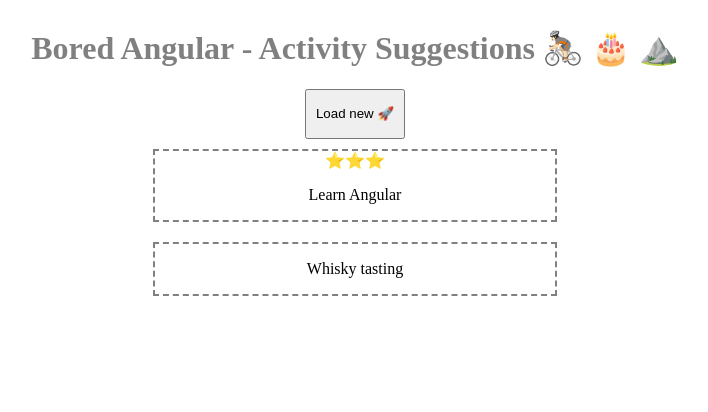
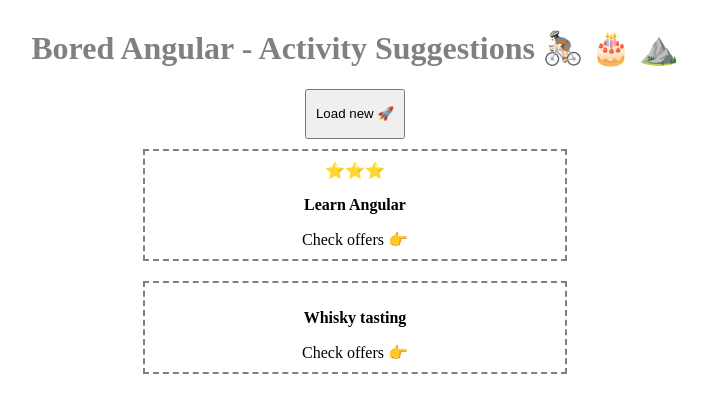
Before and after one commit to LukasMomot/bored-angular, an Angular app: page /suggestions in a window 1280 px wide. Shown: the top 412 px of the page, without its empty margins (285-993 px from the left). Built offline with nearby package versions, Linux system fonts and the light colour scheme.

Commit message:
add offers link

```diff
--- a/src/app/app.routes.ts
+++ b/src/app/app.routes.ts
@@ -1,5 +1,6 @@
 import { Routes } from '@angular/router';
 import { SuggestionsPageComponent } from '@app/activities';
+import { OffersPageComponent } from '@app/offers';
 
 export const routes: Routes = [
   {
@@ -11,4 +12,8 @@
     path: 'suggestions',
     component: SuggestionsPageComponent,
   },
+  {
+    path: 'offers',
+    component: OffersPageComponent
+  }
 ];
--- a/src/app/offers/index.ts
+++ b/src/app/offers/index.ts
@@ -0,0 +1 @@
+export * from './offers-page/offers-page.component';
--- /dev/null
+++ b/src/app/offers/offers-page/offers-page.component.css
@@ -0,0 +1,3 @@
+:host {
+  display: block;
+}
--- /dev/null
+++ b/src/app/offers/offers-page/offers-page.component.html
@@ -0,0 +1 @@
+<p>offers-page works!</p>
--- /dev/null
+++ b/src/app/offers/offers-page/offers-page.component.ts
@@ -0,0 +1,14 @@
+import { CommonModule } from '@angular/common';
+import { ChangeDetectionStrategy, Component } from '@angular/core';
+
+@Component({
+  selector: 'app-offers-page',
+  standalone: true,
+  imports: [
+    CommonModule,
+  ],
+  templateUrl: './offers-page.component.html',
+  styleUrl: './offers-page.component.css',
+  changeDetection: ChangeDetectionStrategy.OnPush,
+})
+export class OffersPageComponent { }
--- a/src/app/suggestions/activity-card/activity-card.component.css
+++ b/src/app/suggestions/activity-card/activity-card.component.css
@@ -10,9 +10,24 @@
   min-height: 50px;
   min-width: 400px;
   border: 2px dashed grey;
+  padding: 10px;
 }
 
 .card-container:hover {
   border: 2px dashed gold;
   transition: border 0.3s ease-in-out;
 }
+
+a {
+  text-decoration: none;
+  color: black;
+}
+
+a:hover {
+  color: gold;
+  transition: color 0.3s ease-in-out;
+}
+
+p {
+  font-weight: bold;
+}
--- a/src/app/suggestions/activity-card/activity-card.component.html
+++ b/src/app/suggestions/activity-card/activity-card.component.html
@@ -4,4 +4,5 @@
   }
 
   <p>{{ activity.activity }}</p>
+  <a [routerLink]="['/offers']">Check offers 👉</a>
 </div>
--- a/src/app/suggestions/activity-card/activity-card.component.ts
+++ b/src/app/suggestions/activity-card/activity-card.component.ts
@@ -1,12 +1,14 @@
 import { CommonModule } from '@angular/common';
 import { ChangeDetectionStrategy, Component, Input } from '@angular/core';
 import { Activity } from '../activity';
+import { RouterLink } from '@angular/router';
 
 @Component({
   selector: 'app-activity-card',
   standalone: true,
   imports: [
     CommonModule,
+    RouterLink
   ],
   templateUrl: './activity-card.component.html',
   styleUrl: './activity-card.component.css',
```
